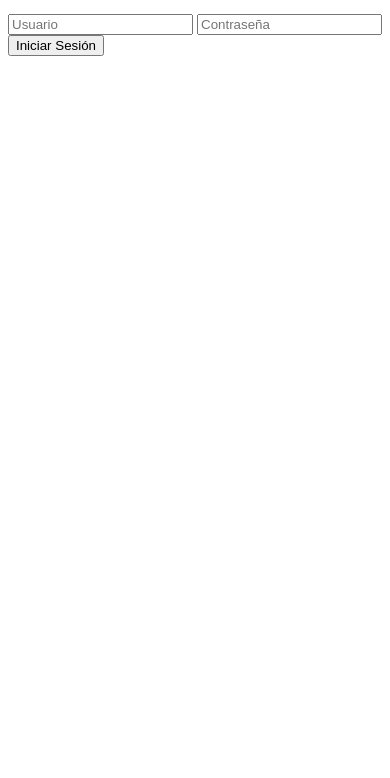
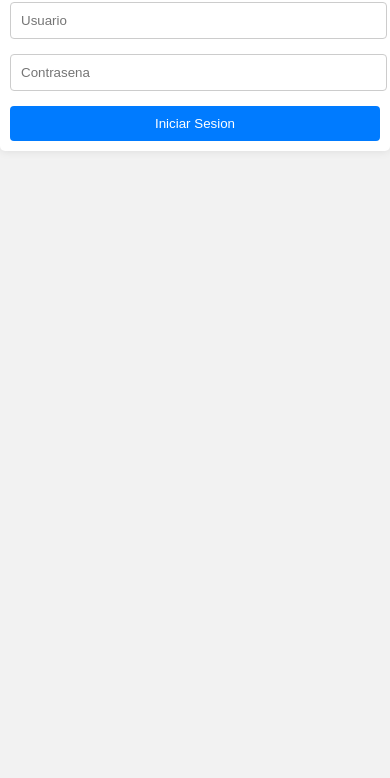
Before and after one commit to jvelasquezchavez/devFullStack_up_frontend, a plain HTML site: page js/views/login.html in a window 390 px wide. Shown: the part 66-844 px from the top of the page. Drawn offline with nearby package versions, Linux system fonts and the light colour scheme.

Commit message:
nuevas vistas con sus respectivos archivos de estilos

```diff
--- /dev/null
+++ b/css/login.css
@@ -0,0 +1,51 @@
+body {
+    margin: 0;
+    padding: 0;
+    background-color: #f2f2f2;
+    font-family: Arial, sans-serif;
+}
+
+.container {
+    max-width: 400px;
+    margin: 0 auto;
+    padding: 20px;
+    background-color: #fff;
+    border-radius: 5px;
+    box-shadow: 0 0 10px rgba(0, 0, 0, 0.1);
+    text-align: center;
+}
+
+h1 {
+    margin-top: 0;
+}
+
+.form-group {
+    margin-bottom: 15px;
+    margin-right: 15px;
+}
+
+input, button {
+    display: block;
+    width: 100%;
+    padding: 10px;
+    border: 1px solid #ccc;
+    border-radius: 4px;
+}
+
+button {
+    background-color: #007bff;
+    color: #fff;
+    border: none;
+    cursor: pointer;
+}
+
+button:hover {
+    background-color: #0056b3;
+}
+
+@media (max-width: 768px) {
+    .container {
+        max-width: 100%;
+        padding: 10px;
+    }
+}
--- a/js/views/login.html
+++ b/js/views/login.html
@@ -2,14 +2,21 @@
 <html>
     <head>
         <title>Iniciar Sesión</title>
-  <link rel="stylesheet" type="text/css" href="/styles.css">
+        <link rel="stylesheet" type="text/css" href="../../css/login.css">
     </head>
     <body>
-  <h1>Iniciar Sesión</h1>
+        <script src="https://maxcdn.bootstrapcdn.com/bootstrap/4.5.2/js/bootstrap.min.js"></script>
+        <div class="container">
+            <h1>Iniciar Sesion</h1>
             <form>
+                <div class="form-group">
                     <input type="text" name="username" placeholder="Usuario">
-    <input type="password" name="password" placeholder="Contraseña">
-    <button type="submit">Iniciar Sesión</button>
+                </div>
+                <div class="form-group">
+                    <input type="password" name="password" placeholder="Contrasena">
+                </div>
+                <button type="submit">Iniciar Sesion</button>
             </form>
+        </div>
     </body>
 </html>
```
Also changed, not shown: index.html (+4 -24 lines), js/index.js (+39 -2 lines), js/views/createCharacter.html (+2 -1 lines), js/views/home.html (+3 -2 lines), css/createCharacter.css (added), css/home.css (added). Lines whose indentation alone changed are shown as unchanged.
